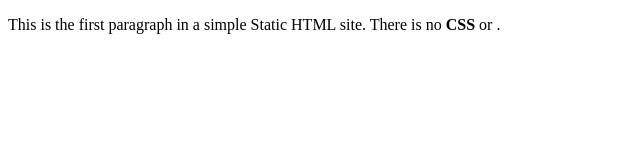
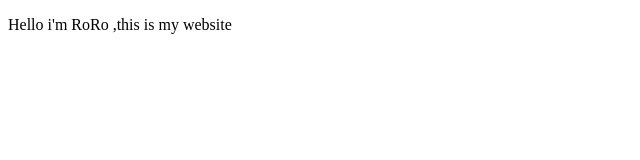
Before and after one commit to rawanmoustafa/final-project, a plain HTML site: page index.html in a window 1280 px wide. Shown: the whole page, without its empty margins (0-640 px from the left). Drawn offline with Linux system fonts and the light colour scheme.

Commit message:
Update index.html

```diff
--- a/index.html
+++ b/index.html
@@ -4,6 +4,6 @@
         <title>Static HTML Site</title>
       </head>
       <body>
-        <p>This is the first paragraph in a simple Static HTML site. There is no <strong>CSS</strong> or <script>JavaScript</script>.</p>
+        <p>Hello i'm RoRo ,this is my website
       </body>
     </html>
```
